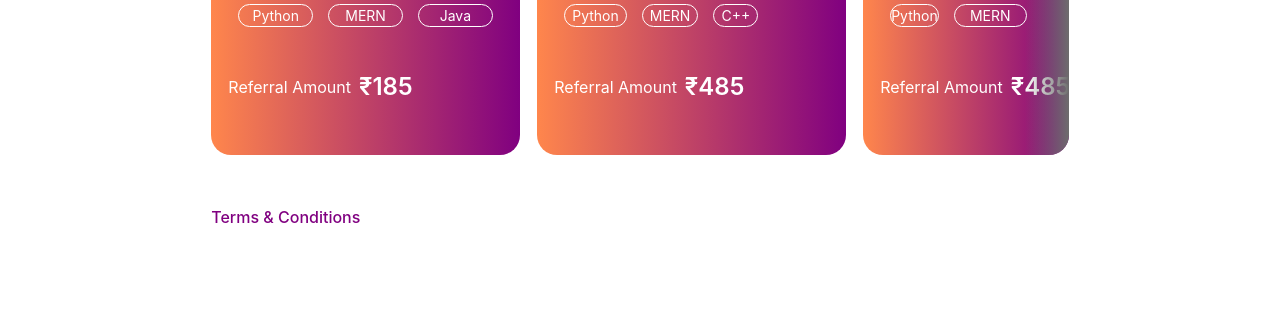
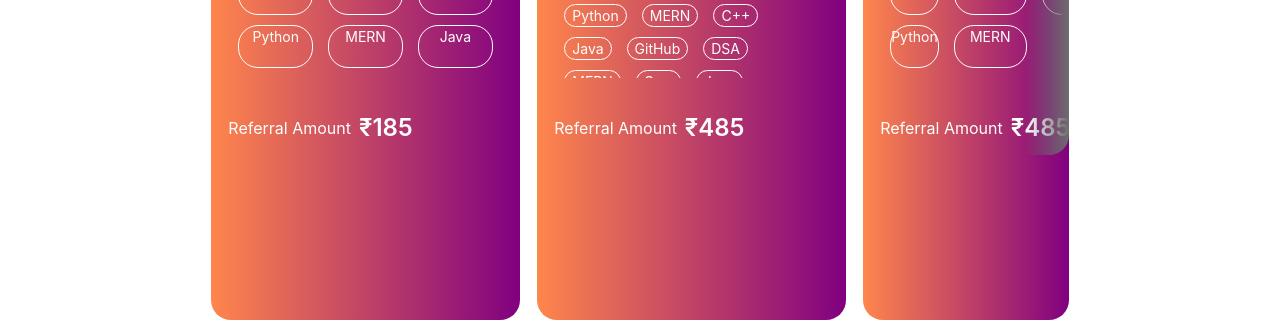
Before and after one commit to Aaryan-Dev/tutedude_assignment, a React (Create React App) app: page / in a window 1280 px wide. Shown: the part 446-768 px from the top of the page. Built offline with nearby package versions, Linux system fonts and the light colour scheme.

Commit message:
Update ReferralCode.jsx

```diff
--- a/src/miniComponents/ReferralCode.jsx
+++ b/src/miniComponents/ReferralCode.jsx
@@ -46,6 +46,20 @@ const ReferralCode = () => {
             <div>Java</div>
             <div>GitHub</div>
             <div>DSA</div>
+            <div>MERN</div>
+            <div>C++</div>
+            <div>Java</div>
+            <div>GitHub</div>
+            <div>DSA</div>
+            <div>UI/UX</div>
+            <div>Photoshop</div>
+            <div>Illustrator</div>
+            <div>Python</div>
+            <div>MERN</div>
+            <div>C++</div>
+            <div>Java</div>
+            <div>GitHub</div>
+            <div>DSA</div>
           </div>
           <div>
             <pre className={css.amount}>Referral Amount</pre>
```
